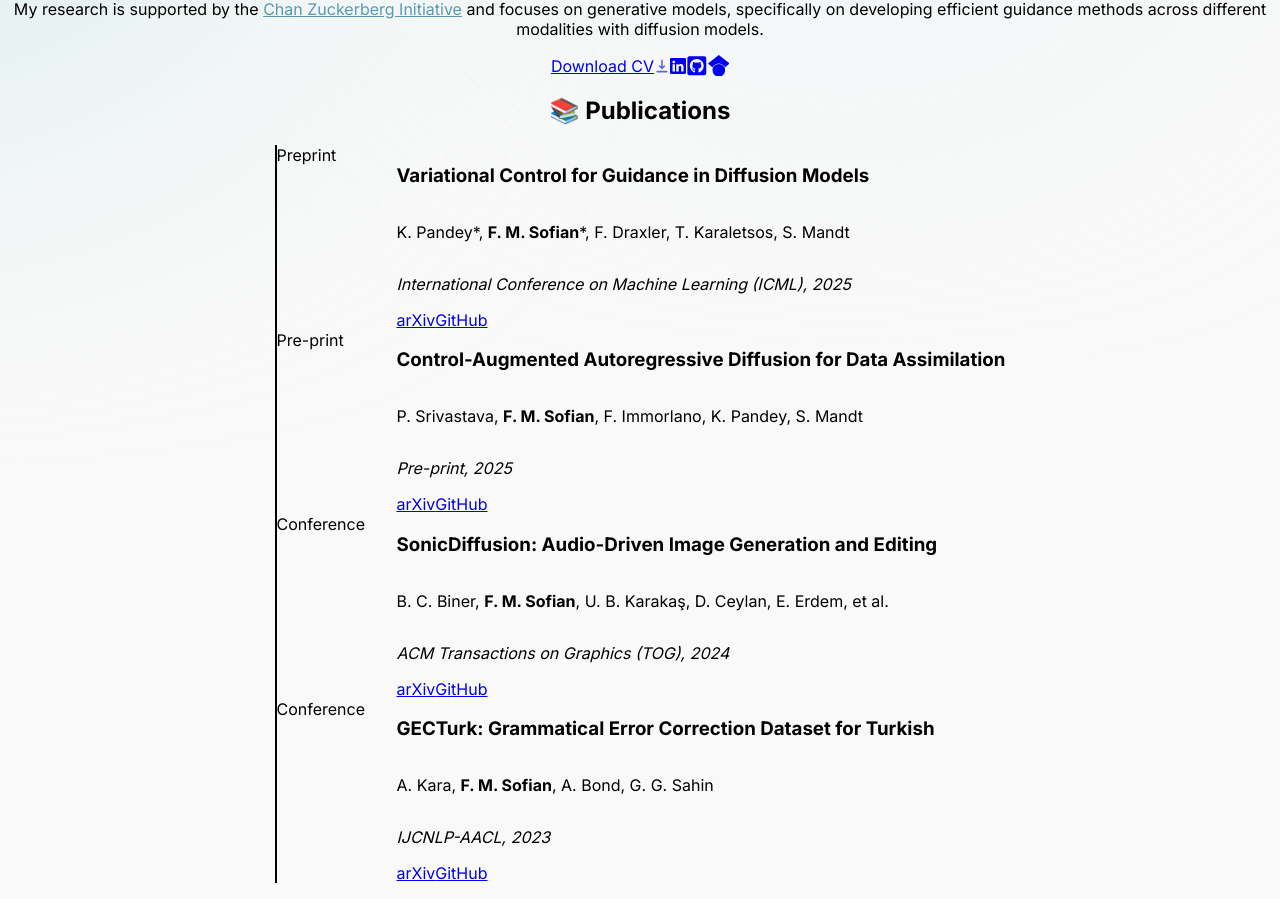
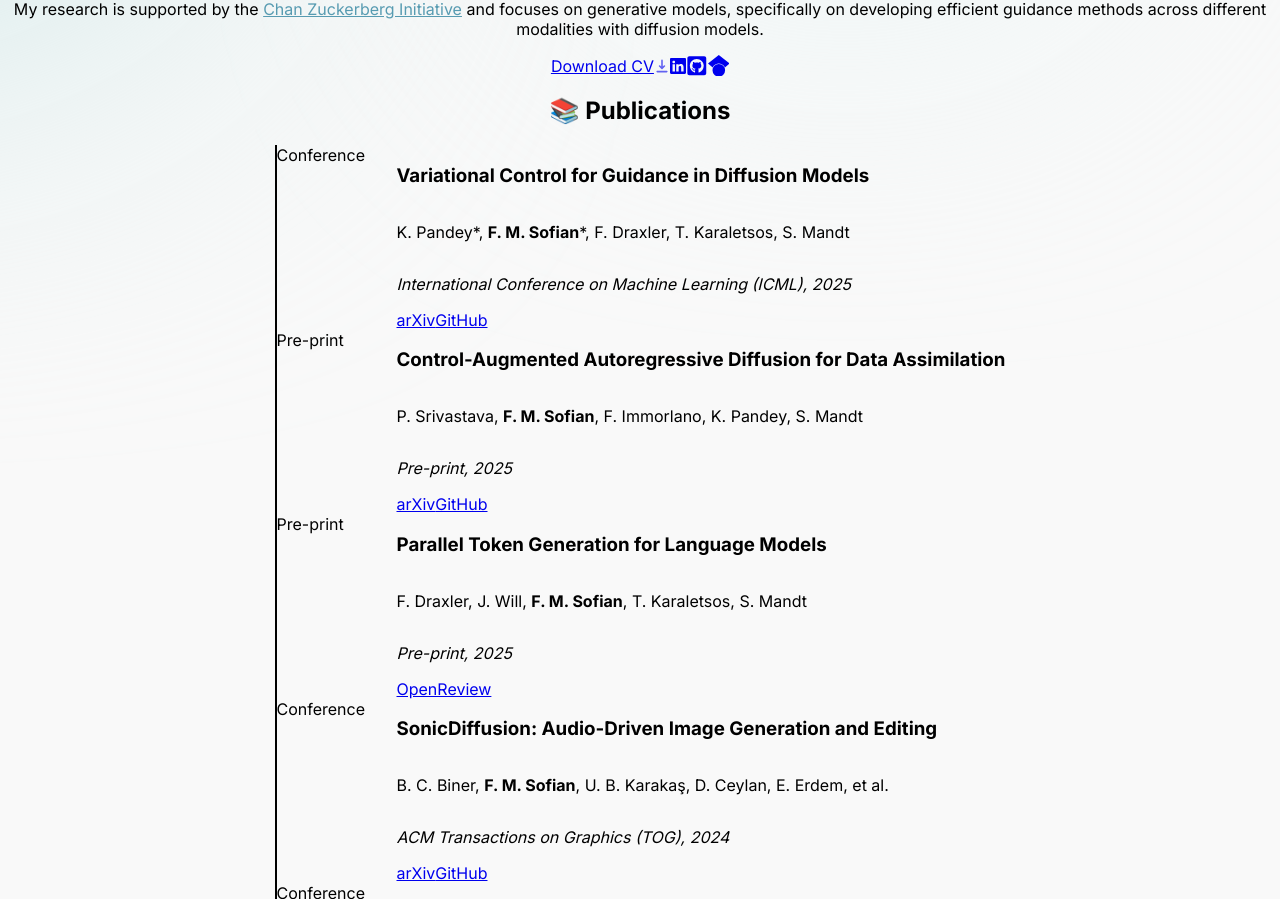
Before and after one commit to farrinfedra/fedra-portfolio, a Next.js app: page / in a window 1280 px wide. Shown: the part 444-1343 px from the top of the page. Built offline with nearby package versions, Linux system fonts and the light colour scheme.

Commit message:
update papers and cv

```diff
--- a/components/publications.tsx
+++ b/components/publications.tsx
@@ -8,7 +8,7 @@ const publications = [
     title: "Variational Control for Guidance in Diffusion Models",
     date: "2025",
     venue: "International Conference on Machine Learning (ICML)",
-    type: "Preprint",
+    type: "Conference",
     authors: "K. Pandey*, F. M. Sofian*, F. Draxler, T. Karaletsos, S. Mandt",
     links: [
       { label: "arXiv", url: "https://arxiv.org/pdf/2502.03686" },
@@ -24,6 +24,19 @@ const publications = [
     links: [
       { label: "arXiv", url: "https://arxiv.org/abs/2510.06637" },
       { label: "GitHub", url: "https://arxiv.org/abs/2510.06637" },
+    ],
+  },
+  {
+    title: "Parallel Token Generation for Language Models",
+    date: "2025",
+    venue: "Pre-print",
+    type: "Pre-print",
+    authors: "F. Draxler, J. Will, F. M. Sofian, T. Karaletsos, S. Mandt",
+    links: [
+      {
+        label: "OpenReview",
+        url: "https://openreview.net/forum?id=AGJomYSrUG",
+      },
     ],
   },
   {
```
Also changed, not shown: 1 other file (tests, documents, lock files or other folders).
